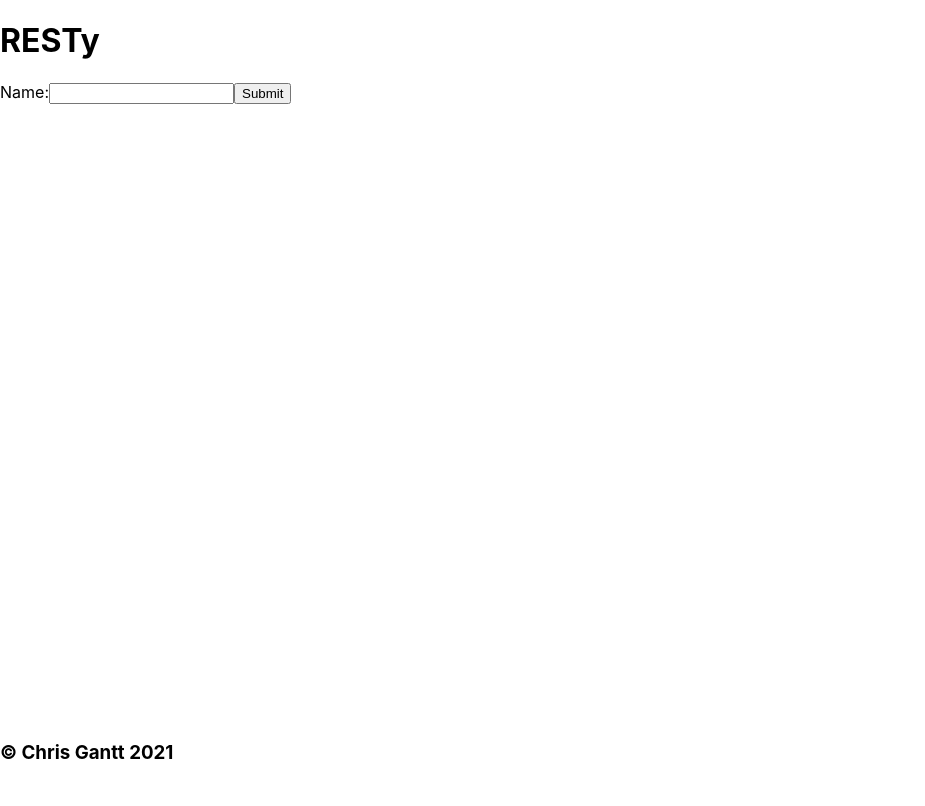
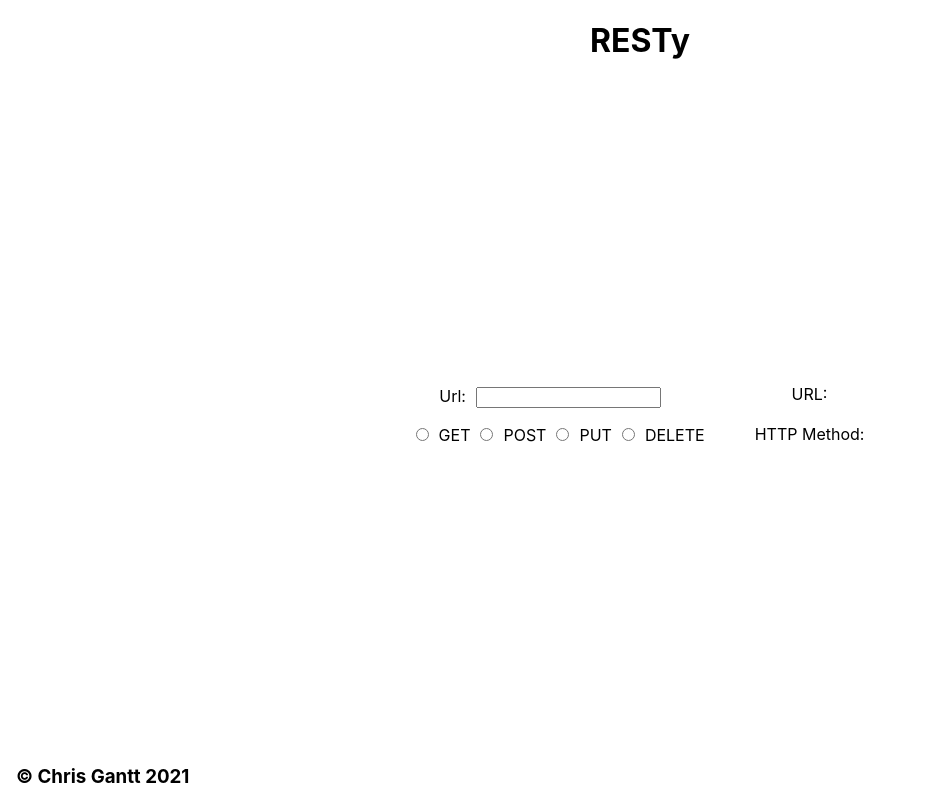
Before and after one commit to ganttArt/RESTy, a React (Create React App) app: page / in a window 1280 px wide. Shown: the whole page, without its empty margins (0-925 px from the left). Built offline with nearby package versions, Linux system fonts and the light colour scheme.

Commit message:
Basic functionality working.

```diff
--- a/src/components/Form.js
+++ b/src/components/Form.js
@@ -4,17 +4,39 @@ import '../style/form.scss';
 class Form extends React.Component {
   constructor(props) {
     super(props)
+
+    this.state = {
+      httpMethod: '',
+      url: ''
+    }
   }
+
+  radioButtonOnChange = (event) => this.setState({ httpMethod: event.target.value })
+
+  urlOnChange = (event) => this.setState({ url: event.target.value })
 
   render() {
     return (
-      <form>
-        <label>
-          Name:
-          <input type="text" name="name" />
-        </label>
-        <input type="submit" value="Submit" />
-      </form>
+      <>
+        <form>
+          <label>
+            Url:
+            <input type="text" name="url" onChange={this.urlOnChange}/>
+          </label>
+          <div onChange={this.radioButtonOnChange}>
+            <input type="radio" value="GET" name="httpMethod"/>GET
+            <input type="radio" value="POST" name="httpMethod" />POST
+            <input type="radio" value="PUT" name="httpMethod" />PUT
+            <input type="radio" value="DELETE" name="httpMethod" />DELETE
+          </div>
+        </form>
+        <section>
+          <ul>
+            <li>URL: {this.state.url}</li>
+            <li>HTTP Method: {this.state.httpMethod}</li>
+          </ul>
+        </section>
+      </>
     )
   }
 }
--- a/src/style/app.scss
+++ b/src/style/app.scss
@@ -0,0 +1,3 @@
+body {
+  text-align: center;
+}
--- a/src/style/footer.scss
+++ b/src/style/footer.scss
@@ -0,0 +1,4 @@
+footer {
+  text-align: left;
+  padding: 0 1rem;
+}
--- a/src/style/form.scss
+++ b/src/style/form.scss
@@ -0,0 +1,15 @@
+$element-spacing: 10px;
+
+form {
+  input {
+    margin: $element-spacing;
+  }
+}
+
+ul {
+  list-style-type: none;
+
+  li {
+    padding: $element-spacing;
+  }
+}
--- a/src/style/main.scss
+++ b/src/style/main.scss
@@ -1,3 +1,6 @@
 main {
-  height: 80vh;
+  height: 83vh;
+  display: flex;
+  align-items: center;
+  justify-content: center;
 }
```
